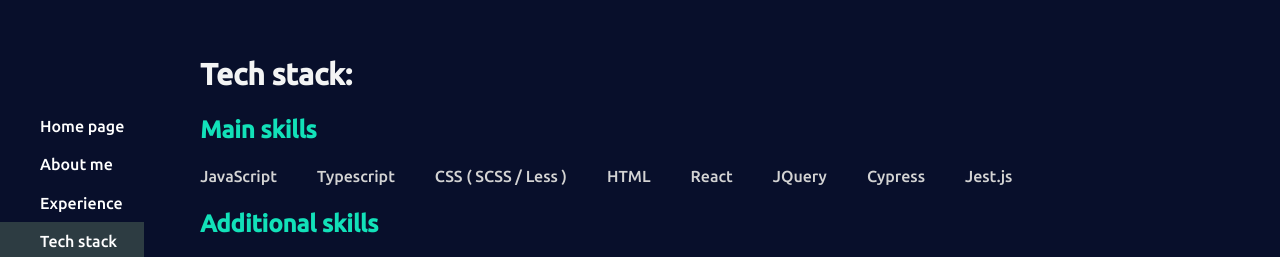
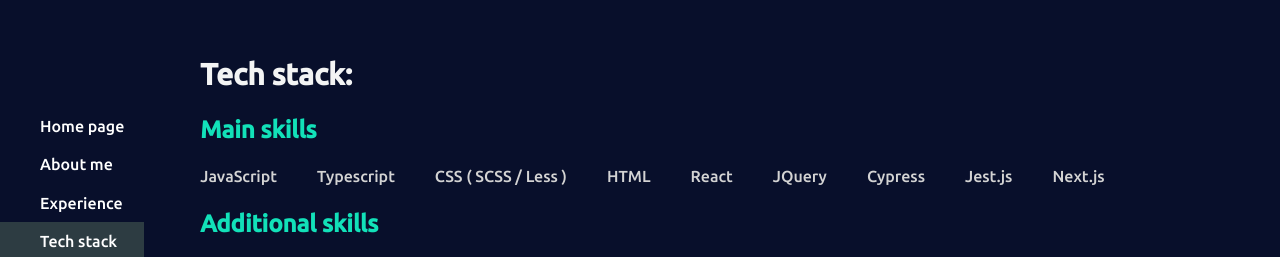
Before and after one commit to AlekPawlowski/portfolio_site, a React (Vite) app: page /skils in a window 1280 px wide. Shown: the part 197-454 px from the top of the page. Built offline with nearby package versions, Linux system fonts and the light colour scheme.

Commit message:
update CV

```diff
--- a/src/views/TechStack/TechStack.view.tsx
+++ b/src/views/TechStack/TechStack.view.tsx
@@ -6,7 +6,7 @@
 import RenderTxtBlockWithHeader from "../Components/RenderTxtBlockWithHeader.components";
 import AddSeparator from "../Components/AddSeparator.compoents";
 
-const mainSkils: string[] = ["JavaScript", "Typescript", "CSS ( SCSS / Less )", "HTML", "React", "JQuery", "Cypress", "Jest.js"]
+const mainSkils: string[] = ["JavaScript", "Typescript", "CSS ( SCSS / Less )", "HTML", "React", "JQuery", "Cypress", "Jest.js", "Next.js"]
 
 const additionalSkills: string[] = ["Redux", "Axios", "Context Api", "CI/CD", "REST", "EcmaScript 2015+ (ES6)", "Jira", "Responsive web design (RWD)", "Nunjucks", "Git",  "Gulp", "Vite", "Adobe Photoshop/Ilustrator/XD", "SEO", "Accessibility", "Unit Test", "Object oriented programing (OOP)", "Functional programing (FP)", "SOLID/DRY/KISS", "Agile",];
 
```
Also changed, not shown: 1 other file (tests, documents, lock files or other folders).
